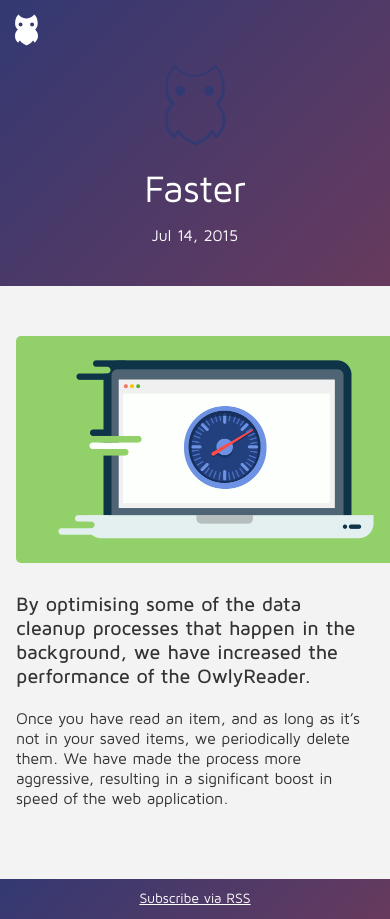
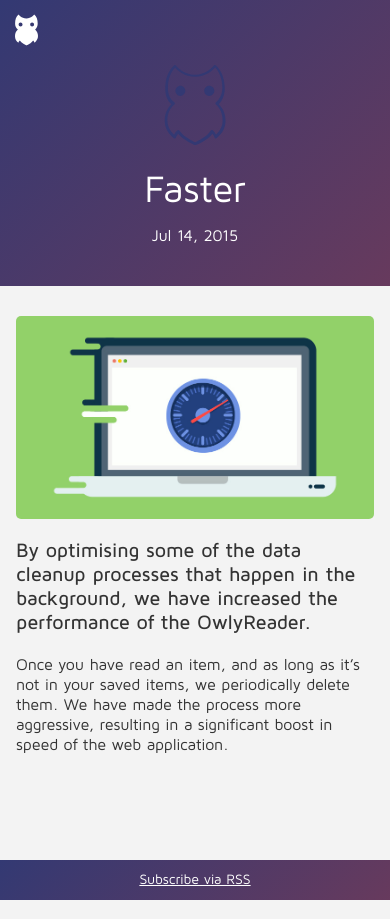
Before and after one commit to OwlyStuff/owlystuff.github.io, a Jekyll site: the page built from _posts/2015-07-14-faster.markdown, in a window 390 px wide. Built offline with Jekyll 4.4.1, drawn with Linux system fonts in a browser that asks for light colours.

Commit message:
Adds mobile width override for images in the posts

```diff
--- a/_sass/_layout.scss
+++ b/_sass/_layout.scss
@@ -138,4 +138,6 @@
 
 .list article hr                                { margin:40px 0 0; }
 
+article img                                     { margin:10px 0; width:100%; }
+
 }
```
